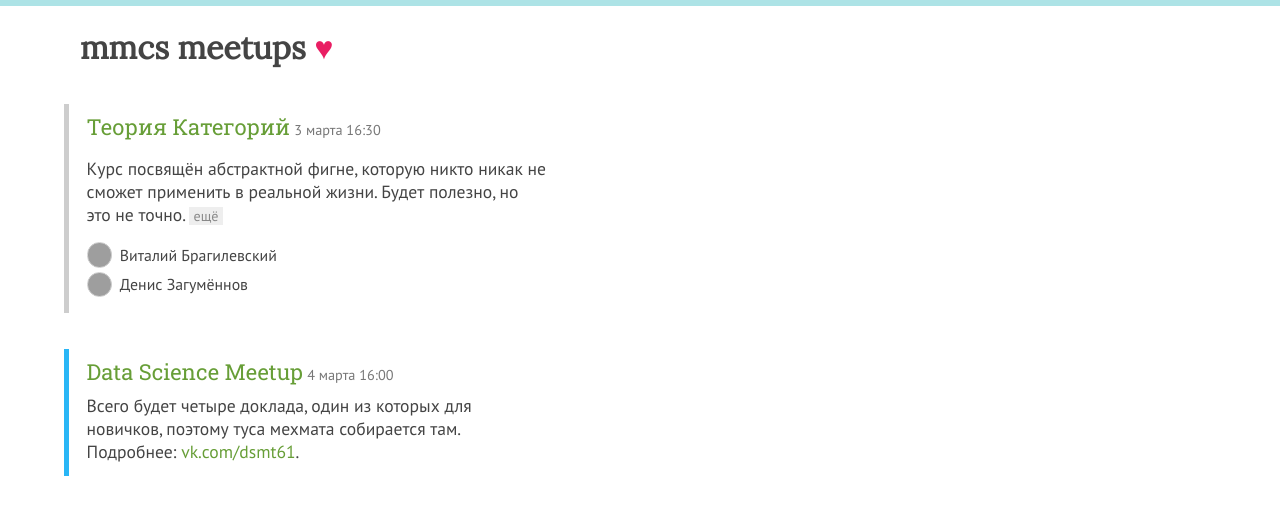
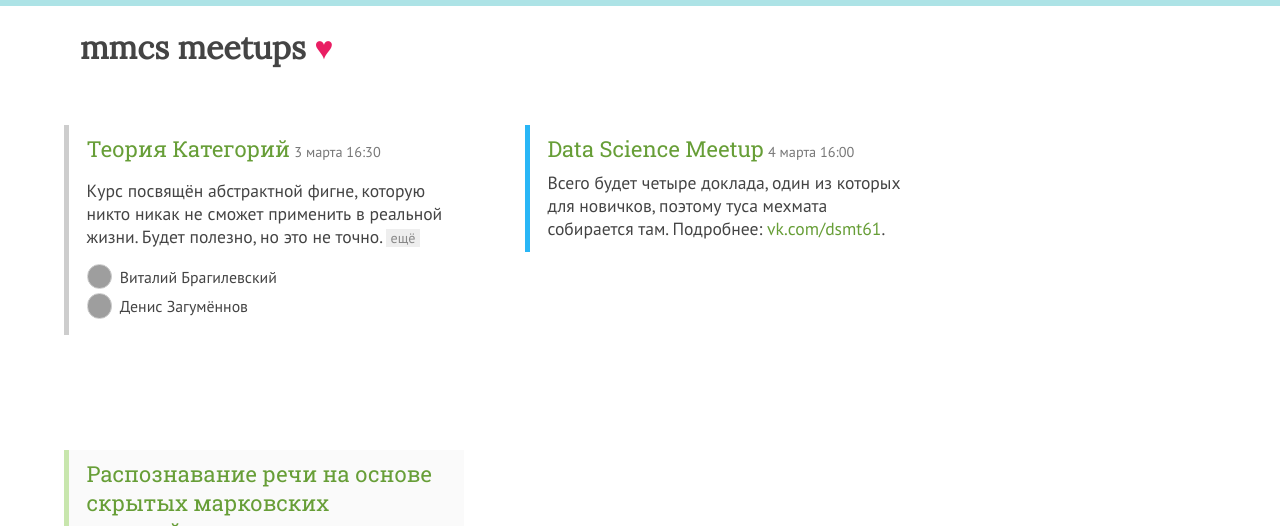
Before and after one commit to xamgore/mmcs-meetups, a Vue app: page / in a window 1280 px wide. Shown: the top 526 px of the page. Built offline with nearby package versions, Linux system fonts and the light colour scheme; grey boxes are pictures that could not be loaded; the HTML template or start-up script is replaced by a standard one.

Commit message:
Split events onto several columns

```diff
--- a/src/components/main/Page.vue
+++ b/src/components/main/Page.vue
@@ -29,4 +29,9 @@
   .outdated {
     margin-top: 5em
   }
+
+  section {
+    display: flex;
+    flex-wrap: wrap;
+  }
 </style>
```
Also changed, not shown: src/components/main/event/.Event.vue.
